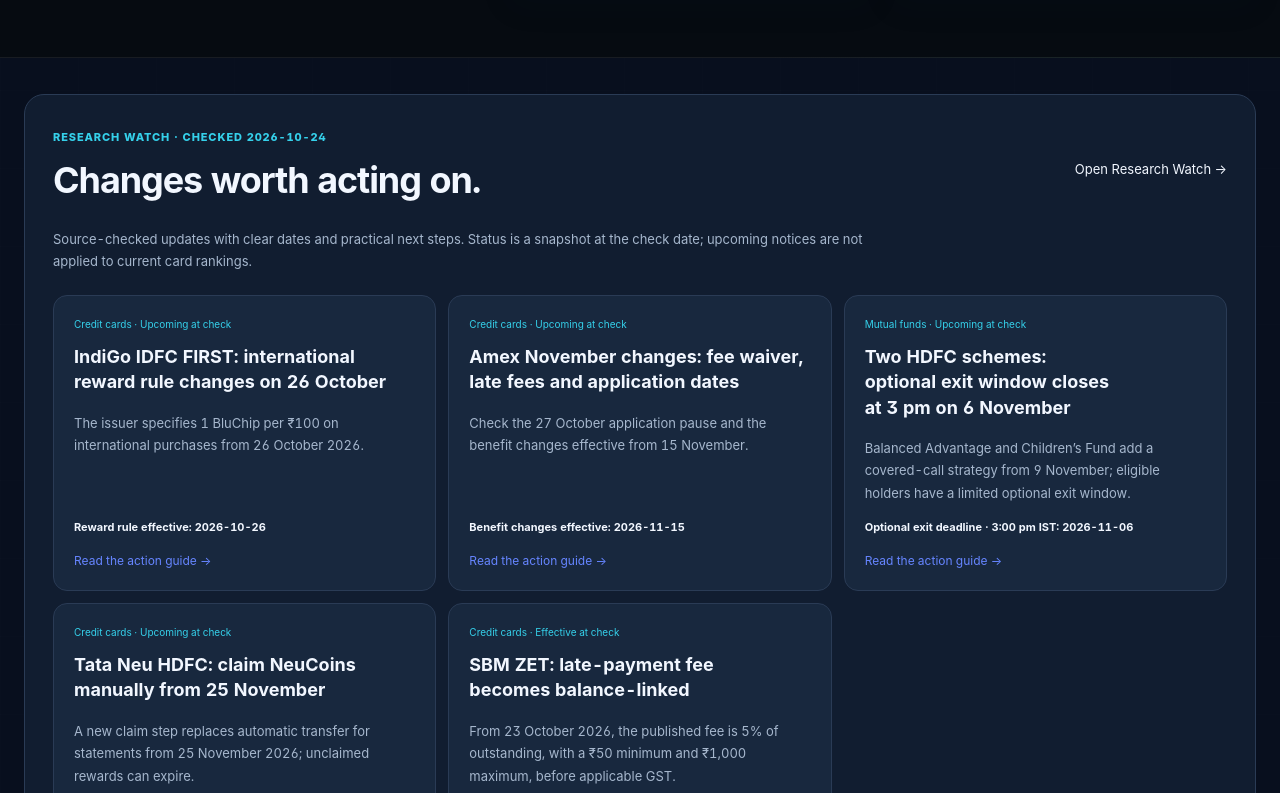
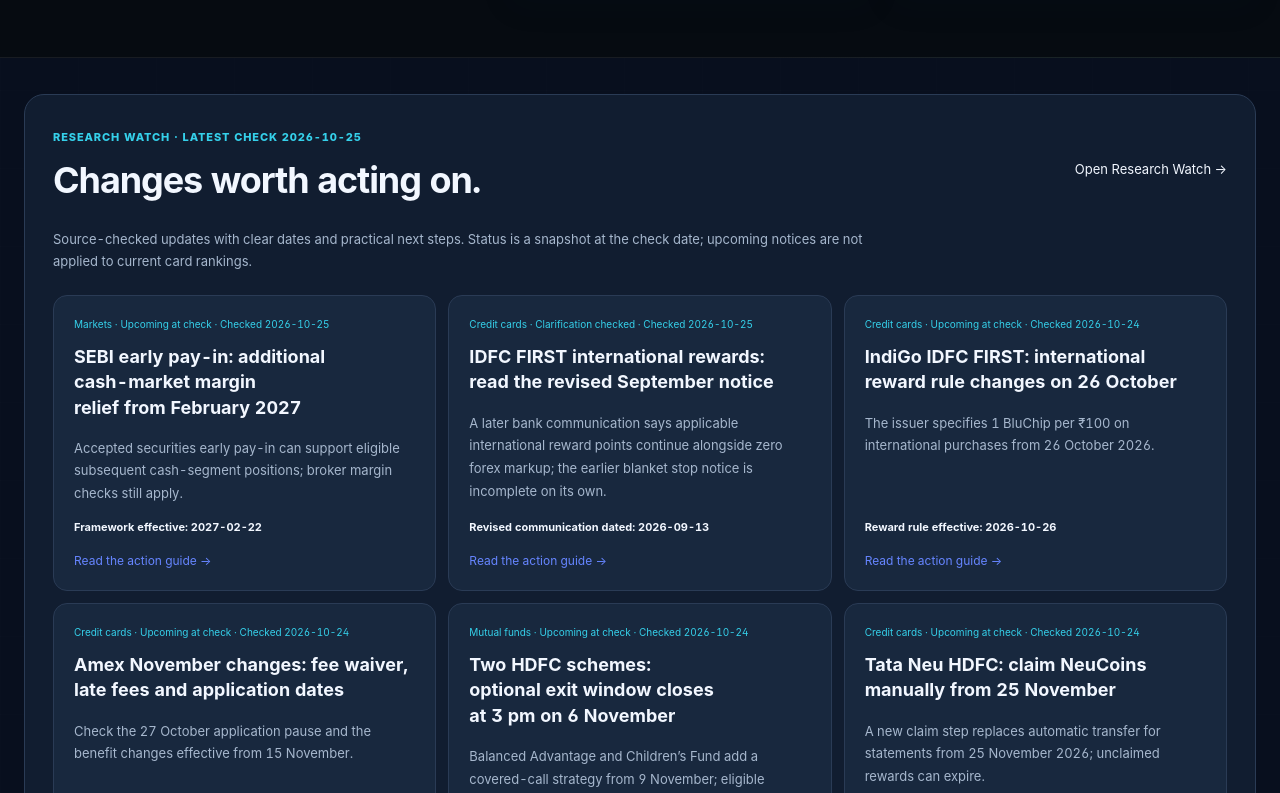
Before and after one commit to aqdas1820/credonomics-site, a Next.js app: page / in a window 1280 px wide. Shown: the part 2007-2800 px from the top of the page. Built offline with nearby package versions, Linux system fonts and the light colour scheme; no server answers.

Commit message:
Publish verified EPI margin guide and revised IDFC notice clarification

```diff
--- a/app/components/ResearchWatchBrief.tsx
+++ b/app/components/ResearchWatchBrief.tsx
@@ -5,10 +5,10 @@
   const items = cardId ? researchWatch.filter(item => item.cardIds?.includes(cardId)) : researchWatch.filter(item => !category || item.category === category)
   if (!items.length) return null
   return <section className={styles.brief} aria-labelledby={cardId ? 'card-watch-title' : 'research-watch-title'}>
-    <div className={styles.heading}><div><span>RESEARCH WATCH · CHECKED {WATCH_CHECKED_AT}</span><h2 id={cardId ? 'card-watch-title' : 'research-watch-title'}>{cardId ? 'Upcoming notice for this card' : 'Changes worth acting on.'}</h2></div><a href="/research/watch">Open Research Watch →</a></div>
+    <div className={styles.heading}><div><span>RESEARCH WATCH · LATEST CHECK {WATCH_CHECKED_AT}</span><h2 id={cardId ? 'card-watch-title' : 'research-watch-title'}>{cardId ? 'Research updates for this card' : 'Changes worth acting on.'}</h2></div><a href="/research/watch">Open Research Watch →</a></div>
     <p>Source-checked updates with clear dates and practical next steps. Status is a snapshot at the check date; upcoming notices are not applied to current card rankings.</p>
     <div className={styles.grid}>{items.map(item => <a className={styles.card} key={item.slug} href={`/research/watch/${item.slug}`}>
-      <small>{item.category} · {watchStatus(item)}</small><h3>{item.title}</h3><p>{item.summary}</p><b>{item.dateLabel}: {item.eventDate}</b><span>Read the action guide →</span>
+      <small>{item.category} · {watchStatus(item)} · Checked {item.checkedAt}</small><h3>{item.title}</h3><p>{item.summary}</p><b>{item.dateLabel}: {item.eventDate}</b><span>Read the action guide →</span>
     </a>)}</div>
   </section>
 }
--- a/app/data/research-watch.ts
+++ b/app/data/research-watch.ts
@@ -1,13 +1,39 @@
-export const WATCH_CHECKED_AT = '2026-10-24'
+export const WATCH_CHECKED_AT = '2026-10-25'
 export type WatchItem = {
-  slug: string; title: string; summary: string; category: 'Credit cards' | 'Mutual funds'
+  slug: string; title: string; summary: string; category: 'Credit cards' | 'Mutual funds' | 'Markets'
   checkedAt: string; eventDate: string; dateLabel: string; source: string; sourceLabel: string
   sourceLocation: string; audience: string; facts: string[]; actions: string[]; limits: string
+  announcementDate?: string; statusLabel?: 'Clarification checked'
+  additionalSources?: { url: string; label: string }[]
   cardIds?: string[]
 }
 
 /** Editorial snapshots. Future notices do not change the ranking engine before their effective dates. */
 export const researchWatch: WatchItem[] = [
+  {
+    slug: 'sebi-early-pay-in-margin-waiver-february-2027',
+    title: 'SEBI early pay-in: additional cash-market margin relief from February 2027',
+    summary: 'Accepted securities early pay-in can support eligible subsequent cash-segment positions; broker margin checks still apply.',
+    category: 'Markets', checkedAt: '2026-10-25', announcementDate: '2026-10-22', eventDate: '2027-02-22', dateLabel: 'Framework effective',
+    source: 'https://www.sebi.gov.in/sebi_data/attachdocs/oct-2026/1792668596460.pdf', sourceLabel: 'SEBI circular HO/(320)2026-MRD-POD2/I/24141/2026', sourceLocation: '22 October 2026; paragraphs 2–5 and 7, pages 1–2',
+    additionalSources: [{ url: 'https://www.sebi.gov.in/legal/circulars/oct-2026/margin-waiver-on-subsequent-buy-sell-transactions-post-early-pay-in-epi-in-cash-segment_105364.html', label: 'SEBI circular landing page and issue date' }],
+    audience: 'Equity investors placing subsequent cash-segment trades on the same trade date after selling securities and completing accepted Early Pay-In (EPI).',
+    facts: ['Existing guidelines already recognise EPI-related margin benefits. The new framework requires real-time clearing-corporation margin relief to trading/clearing members for eligible subsequent client buy/sell positions after accepted EPI and a net sell obligation.', 'Available EPI value is the lower of the value of EPI completed and securities sold. For example, EPI of ₹60,000 against securities sold for ₹50,000 gives ₹50,000 available EPI value; this is not a promise of ₹50,000 additional buying power.', 'Squaring off the original sale removes the EPI value and can create a margin shortfall. The circular makes a separate exception to that removal condition for trade-for-trade securities, which settle gross.', 'The circular takes effect four months after its 22 October 2026 issue date: 22 February 2027. No commencement hour is specified.'],
+    actions: ['Near implementation, ask your broker how accepted EPI and available margin appear in its trading system.', 'Before reversing the original sale or adding a position, check available margin. Broker risk management must allow these actions only when requisite client margins are available.'],
+    limits: 'Upcoming at the check date. This is a clearing-corporation framework for eligible transactions, not universal margin-free trading, a withdrawal rule or a guaranteed broker credit limit. Broker implementation and risk controls matter. No trading or portfolio recommendation is made.',
+  },
+  {
+    slug: 'idfc-international-rewards-revised-september-notice',
+    title: 'IDFC FIRST international rewards: read the revised September notice',
+    summary: 'A later bank communication says applicable international reward points continue alongside zero forex markup; the earlier blanket stop notice is incomplete on its own.',
+    category: 'Credit cards', checkedAt: '2026-10-25', announcementDate: '2026-09-13', eventDate: '2026-09-13', dateLabel: 'Revised communication dated', statusLabel: 'Clarification checked',
+    source: 'https://www.idfcfirst.bank.in/content/dam/idfcfirstbank/pdf/credit-card/Credit-Card-Communication-13-Sep-26.pdf', sourceLabel: 'IDFC FIRST Bank: revised 13 September 2026 communication', sourceLocation: 'One-page revised notice; refers to the earlier 9 September announcement',
+    additionalSources: [{ url: 'https://www.idfcfirst.bank.in/content/dam/idfcfirstbank/pdf/credit-card/Credit-Card-Communication1-Sep-26.pdf', label: 'Earlier September communication, retained for comparison' }, { url: 'https://www.idfcfirst.bank.in/credit-card/select', label: 'Current FIRST Select product page: international reward points and exclusions' }],
+    audience: 'IDFC FIRST cardholders comparing international purchases after seeing claims that most cards stop earning international rewards on 26 October.',
+    facts: ['The earlier notice introduced zero forex markup from 9 September and said international reward points would stop on 26 October for cards outside its listed exceptions.', 'The revised 13 September communication refers to that earlier announcement and says international reward points will continue as applicable to the respective cards, alongside zero forex markup.', 'At this check, the official FIRST Select page also advertises 10X points on international purchases, subject to its exclusions and reward terms. This is a product example, not a common rate for all variants.'],
+    actions: ['Read the revised notice together with the current terms for your exact card before changing which card you use abroad.', 'Check eligible merchant categories, reward caps, redemption value and applicable charges. Ask the issuer to reconcile any different card-specific communication you received.'],
+    limits: 'This publishes the verified communication history, not a new 25 October benefit or a universal reward rate. Separate product-specific rate revisions, including the IndiGo notice already covered by Research Watch, still require their own terms; this clarification does not establish their cancellation. Rankings are unchanged.',
+  },
   {
     slug: 'idfc-indigo-international-rewards-october-2026',
     title: 'IndiGo IDFC FIRST: international reward rule changes on 26 October',
@@ -66,6 +92,7 @@
   },
 ]
 
-export function watchStatus(item: WatchItem): 'Upcoming at check' | 'Effective at check' {
+export function watchStatus(item: WatchItem): 'Upcoming at check' | 'Effective at check' | 'Clarification checked' {
+  if (item.statusLabel) return item.statusLabel
   return item.eventDate > item.checkedAt ? 'Upcoming at check' : 'Effective at check'
 }
--- a/app/data/search-index.generated.ts
+++ b/app/data/search-index.generated.ts
@@ -111,6 +111,17 @@
     "priority": 92
   },
   {
+    "id": "watch:idfc-international-rewards-revised-september-notice",
+    "title": "IDFC FIRST international rewards: read the revised September notice",
+    "description": "A later bank communication says applicable international reward points continue alongside zero forex markup; the earlier blanket stop notice is incomplete on its own.",
+    "href": "/research/watch/idfc-international-rewards-revised-september-notice",
+    "category": "Research",
+    "source": "Official issuer / fund notice",
+    "updated": "2026-10-25",
+    "keywords": "IDFC FIRST international rewards: read the revised September notice idfc-international-rewards-revised-september-notice Research",
+    "priority": 92
+  },
+  {
     "id": "watch:idfc-indigo-international-rewards-october-2026",
     "title": "IndiGo IDFC FIRST: international reward rule changes on 26 October",
     "description": "The issuer specifies 1 BluChip per ₹100 on international purchases from 26 October 2026.",
@@ -130,6 +141,17 @@
     "source": "Official issuer / fund notice",
     "updated": "2026-10-24",
     "keywords": "SBM ZET: late-payment fee becomes balance-linked sbm-zet-late-fee-october-2026 Research",
+    "priority": 92
+  },
+  {
+    "id": "watch:sebi-early-pay-in-margin-waiver-february-2027",
+    "title": "SEBI early pay-in: additional cash-market margin relief from February 2027",
+    "description": "Accepted securities early pay-in can support eligible subsequent cash-segment positions; broker margin checks still apply.",
+    "href": "/research/watch/sebi-early-pay-in-margin-waiver-february-2027",
+    "category": "Research",
+    "source": "Official issuer / fund notice",
+    "updated": "2026-10-25",
+    "keywords": "SEBI early pay-in: additional cash-market margin relief from February 2027 sebi-early-pay-in-margin-waiver-february-2027 Research",
     "priority": 92
   },
   {
@@ -256,7 +278,7 @@
   {
     "id": "route:/research/watch",
     "title": "Research Watch: Verified Changes & Action Dates",
-    "description": "Selected source-checked card and mutual-fund notices from CredoNomics Research Watch, published 24 October 2026 with scope and action dates.",
+    "description": "Selected source-checked card, market and mutual-fund notices from CredoNomics Research Watch, with the latest publication on 25 October 2026 with scope and action dates.",
     "href": "/research/watch",
     "category": "Research",
     "source": "Research Desk",
--- a/app/markets/page.tsx
+++ b/app/markets/page.tsx
@@ -5,6 +5,7 @@
 import styles from './markets.module.css'
 import MarketOverview from './MarketOverview'
 import MarketPulse from './MarketPulse'
+import ResearchWatchBrief from '../components/ResearchWatchBrief'
 
 export const metadata: Metadata = {
   title: 'Indian Markets & Stock Search',
@@ -50,6 +51,7 @@
           <div className={styles.rows}>{popular.map(([symbol,name,href]) => <Link href={href} key={symbol}><div><strong>{name}</strong><span>{symbol} · NSE</span></div><ArrowRight size={17} /></Link>)}</div>
         </section>
       </div>
+      <ResearchWatchBrief category="Markets"/>
     </SiteFrame>
   )
 }
--- a/app/research/watch/[slug]/page.tsx
+++ b/app/research/watch/[slug]/page.tsx
@@ -14,11 +14,12 @@
   if (!item) notFound()
   const schema = { '@context': 'https://schema.org', '@type': 'Article', headline: item.title, datePublished: `${item.checkedAt}T00:00:00+05:30`, dateModified: `${item.checkedAt}T00:00:00+05:30`, author: { '@type': 'Organization', name: 'CredoNomics Research Desk' }, citation: item.source, mainEntityOfPage: `https://www.credonomics.in/research/watch/${item.slug}` }
   return <SiteFrame>
-    <section className={`${styles.wrap} ${styles.pageHero}`}><div className={styles.breadcrumbs}><a href="/">Home</a><span>/</span><a href="/research/watch">Research Watch</a><span>/</span><span>{item.category}</span></div><span className={styles.pageKicker}>SOURCE-CHECKED CONSUMER UPDATE</span><h1>{item.title}</h1><p className={styles.pageHeroLead}>{item.summary}</p><div className={local.meta}><span>Published & checked {item.checkedAt}</span><span>{watchStatus(item)}</span><span>{item.dateLabel}: {item.eventDate}</span></div></section>
+    <section className={`${styles.wrap} ${styles.pageHero}`}><div className={styles.breadcrumbs}><a href="/">Home</a><span>/</span><a href="/research/watch">Research Watch</a><span>/</span><span>{item.category}</span></div><span className={styles.pageKicker}>SOURCE-CHECKED CONSUMER UPDATE</span><h1>{item.title}</h1><p className={styles.pageHeroLead}>{item.summary}</p><div className={local.meta}><span>Published & checked {item.checkedAt}</span><span>{watchStatus(item)}</span>{item.announcementDate && <span>Notice dated {item.announcementDate}</span>}<span>{item.dateLabel}: {item.eventDate}</span></div></section>
     <div className={`${styles.wrap} ${styles.pageBody}`}><article className={local.article}>
       <h2>Who should read this?</h2><p>{item.audience}</p><h2>What the official notice says</h2><ul>{item.facts.map(fact => <li key={fact}>{fact}</li>)}</ul>
       <h2>Your next steps</h2><ol>{item.actions.map(action => <li key={action}>{action}</li>)}</ol><div className={local.limit}><h2>Scope and limitations</h2><p>{item.limits}</p></div>
       <a className={local.source} href={item.source} target="_blank" rel="noreferrer">Read the original notice: {item.sourceLabel} ↗<small>Evidence location: {item.sourceLocation}. Checked {item.checkedAt}. Action steps are CredoNomics editorial guidance based on the linked notice.</small></a>
+      {item.additionalSources && <div><h2>Supporting primary sources</h2><ul>{item.additionalSources.map(source => <li key={source.url}><a href={source.url} target="_blank" rel="noreferrer">{source.label} ↗</a></li>)}</ul></div>}
       <p><a href="/research/watch">← All Research Watch guides</a> · <a href="/updates/2026-10">October bulletin</a> · <a href="/corrections">Report a correction</a></p>
     </article></div><script type="application/ld+json" dangerouslySetInnerHTML={{__html:JSON.stringify(schema)}}/>
   </SiteFrame>
--- a/app/research/watch/page.tsx
+++ b/app/research/watch/page.tsx
@@ -1,7 +1,7 @@
 import SiteFrame from '../../components/SiteFrame'
 import ResearchWatchBrief from '../../components/ResearchWatchBrief'
 import styles from '../../core-v4.module.css'
-export const metadata = { title: 'Research Watch: Verified Changes & Action Dates', description: 'Selected source-checked card and mutual-fund notices from CredoNomics Research Watch, published 24 October 2026 with scope and action dates.', alternates: { canonical: '/research/watch' } }
+export const metadata = { title: 'Research Watch: Verified Changes & Action Dates', description: 'Selected source-checked card, market and mutual-fund notices from CredoNomics Research Watch, with the latest publication on 25 October 2026 with scope and action dates.', alternates: { canonical: '/research/watch' } }
 export default function WatchPage() {
-  return <SiteFrame><section className={`${styles.wrap} ${styles.pageHero}`}><div className={styles.breadcrumbs}><a href="/">Home</a><span>/</span><a href="/research">Research</a><span>/</span><span>Research Watch</span></div><span className={styles.pageKicker}>24 OCTOBER 2026 PUBLICATION</span><h1>Know what changes. <span>Know what to check next.</span></h1><p className={styles.pageHeroLead}>Selected findings from Research Watch, checked against original issuer and fund notices. Each guide identifies affected holders, relevant dates, actions and limits.</p></section><ResearchWatchBrief/></SiteFrame>
+  return <SiteFrame><section className={`${styles.wrap} ${styles.pageHero}`}><div className={styles.breadcrumbs}><a href="/">Home</a><span>/</span><a href="/research">Research</a><span>/</span><span>Research Watch</span></div><span className={styles.pageKicker}>LATEST PUBLICATION · 25 OCTOBER 2026</span><h1>Know what changes. <span>Know what to check next.</span></h1><p className={styles.pageHeroLead}>Selected findings from Research Watch, checked against original issuer, regulator and fund notices. Each guide identifies affected holders, relevant dates, actions and limits.</p></section><ResearchWatchBrief/></SiteFrame>
 }
--- a/app/updates/2026-10/page.tsx
+++ b/app/updates/2026-10/page.tsx
@@ -10,5 +10,5 @@
 }
 
 export default function OctoberUpdates() {
-  return <SiteFrame><header style={{width:'min(1240px,calc(100% - 48px))',margin:'40px auto 0'}}><p>CredoNomics Research Desk</p><h1>October 2026 research bulletin</h1><p>Baseline checked 23 October 2026; selected Research Watch notices checked 24 October 2026.</p></header><ResearchWatchBrief/><MonthlyResearchBrief /></SiteFrame>
+  return <SiteFrame><header style={{width:'min(1240px,calc(100% - 48px))',margin:'40px auto 0'}}><p>CredoNomics Research Desk</p><h1>October 2026 research bulletin</h1><p>Baseline checked 23 October 2026; Research Watch publications checked 24–25 October 2026; each guide retains its own verification date.</p></header><ResearchWatchBrief/><MonthlyResearchBrief /></SiteFrame>
 }
```
Also changed, not shown: 1 other file (tests, documents, lock files or other folders).
